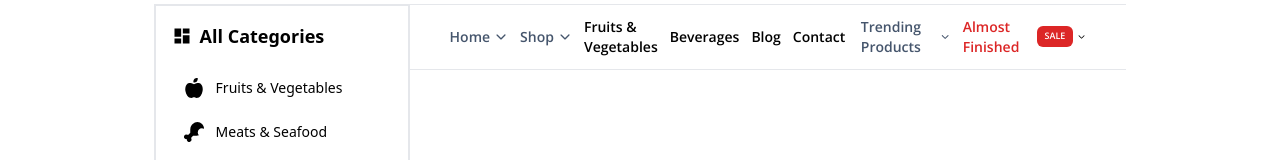
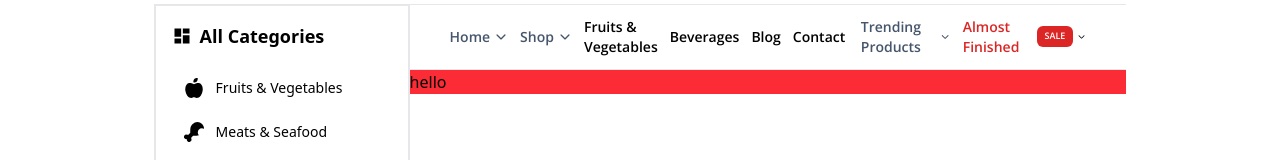
Before and after one commit to abdullahalsazib/jin_store_food_e-com, a React (Vite) app: page / in a window 1280 px wide. Shown: the part 382-542 px from the top of the page. Built offline with nearby package versions, Linux system fonts and the light colour scheme; a web font is replaced by a local one.

Commit message:
feat: update Home component layout by adjusting height and adding a placeholder div with a heading

```diff
--- a/src/components/Pages/home/Home.tsx
+++ b/src/components/Pages/home/Home.tsx
@@ -36,7 +36,7 @@ const categories = [
 const Home = () => {
   return (
     <>
-      <div className=" xl:px-32 w-full flex items-start justify-center py-5">
+      <div className=" h-full xl:px-32 w-full flex items-start justify-center py-5">
         <div className=" w-[25%] bg-yellow-700">
           <div>
             {/* jack */}
@@ -62,9 +62,11 @@ const Home = () => {
             {/* jack */}
           </div>
         </div>
-        <div className=" h-screen w-[70%] ">
+        <div className=" w-[70%] ">
           <Header2_row className="px-10" />
-          <div></div>
+          <div className=" w-full h-full bg-red-500">
+            <h1>hello</h1>
+          </div>
         </div>
       </div>
     </>
```
